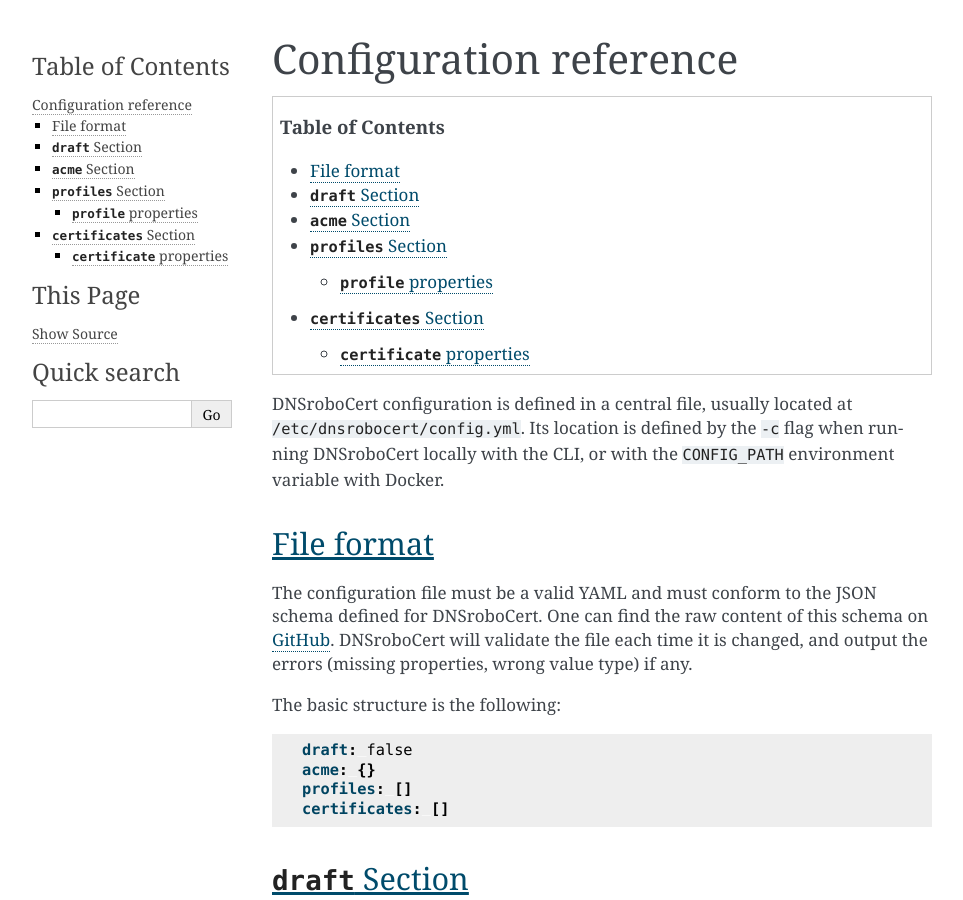
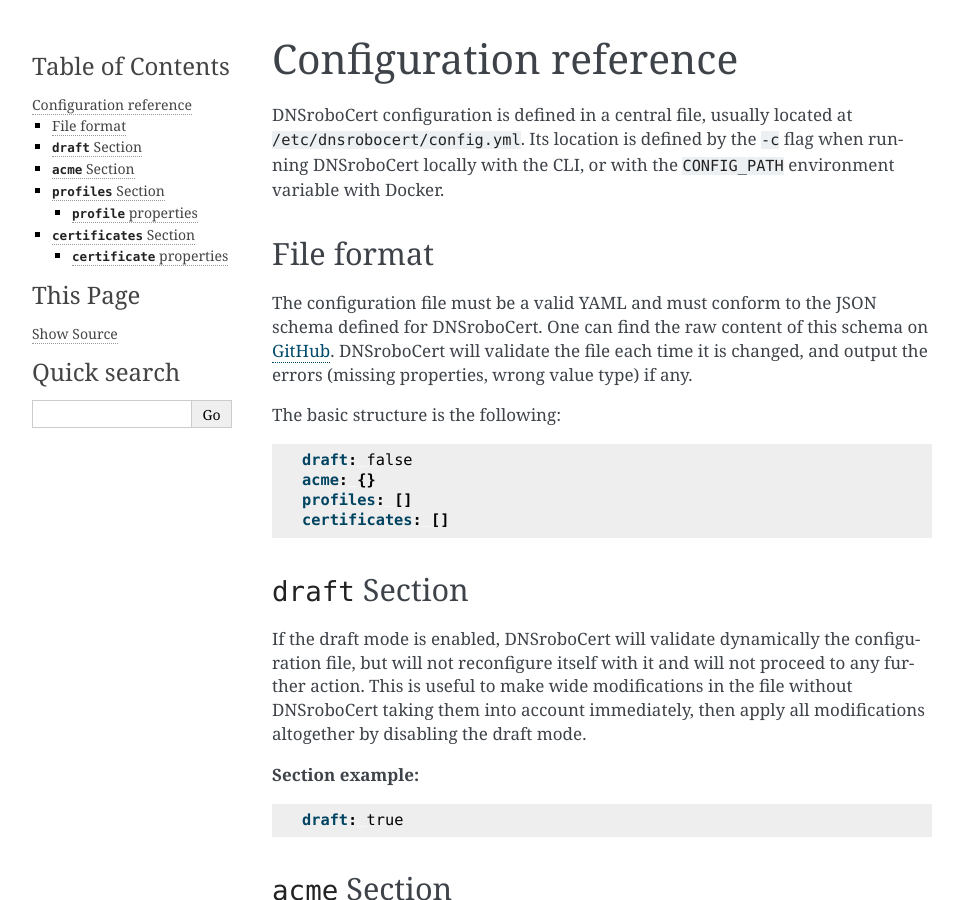
Before and after one commit to adferrand/dnsrobocert, a Sphinx documentation site: the page built from docs/configuration_reference.rst, in a window 1280 px wide and 900 px high. Shown: the whole window, without its empty margins (148-1111 px from the left). Built offline with Sphinx 7.4.7, drawn with Linux system fonts in a browser that asks for light colours.

Commit message:
Clean doc

```diff
--- a/docs/configuration_reference.rst
+++ b/docs/configuration_reference.rst
@@ -1,9 +1,6 @@
 =======================
 Configuration reference
 =======================
-
-.. contents:: Table of Contents
-   :local:
 
 DNSroboCert configuration is defined in a central file, usually located at ``/etc/dnsrobocert/config.yml``.
 Its location is defined by the ``-c`` flag when running DNSroboCert locally with the CLI, or with the
--- a/docs/index.html
+++ b/docs/index.html
@@ -1,5 +1,5 @@
+<!DOCTYPE html>
 <html lang="en">
 <body>
-<img src="images/dnsrobocert.png"  alt="DNSroboCert"/>
 </body>
 </html>
--- a/docs/providers_options.rst
+++ b/docs/providers_options.rst
@@ -1,9 +1,6 @@
 =========================
 Lexicon providers options
 =========================
-
-.. contents:: Table of Contents
-   :local:
 
 Supported providers
 ===================
```
